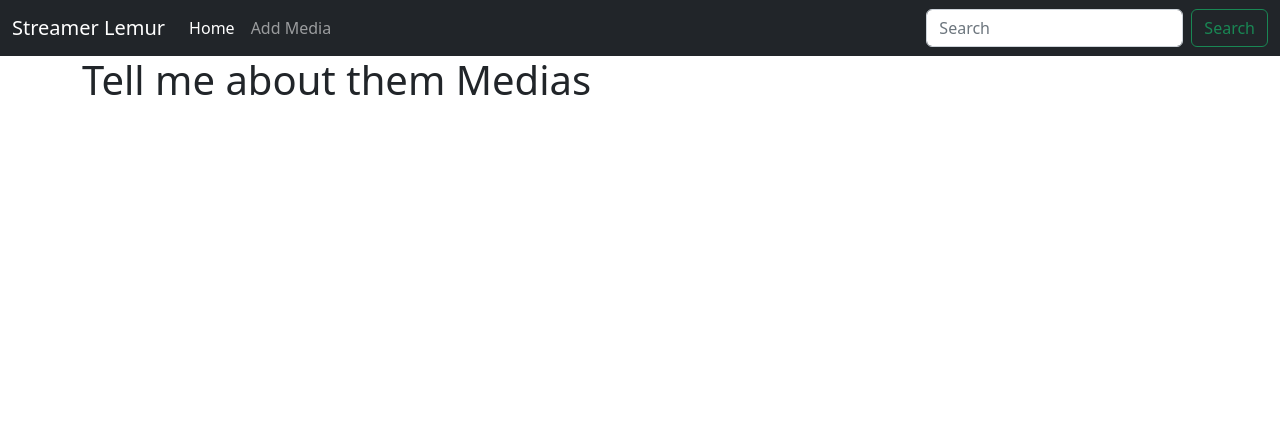
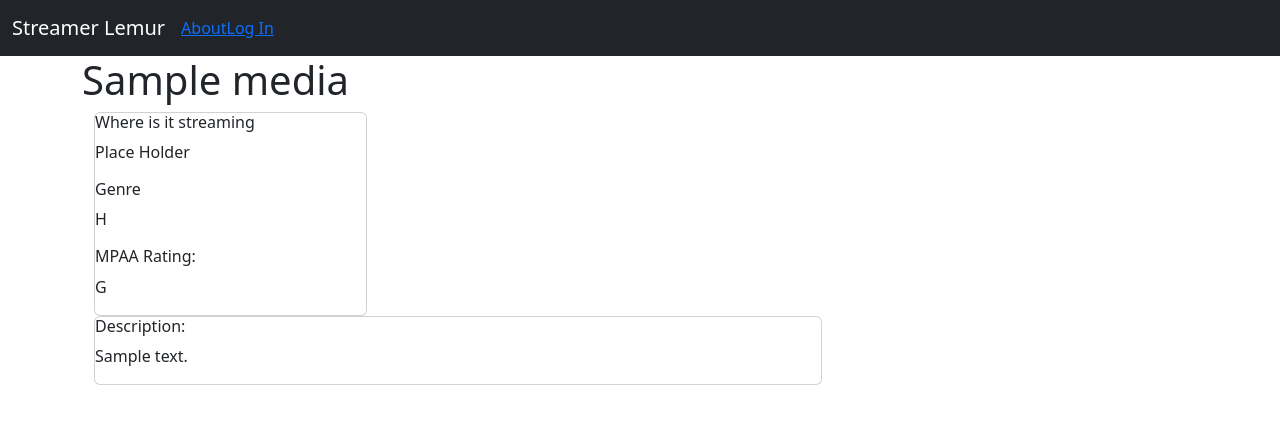
Before and after one commit to michaelfeet/streamer-lemur, a Django app: template main_app/templates/main_app/media_detail.html in a window 1280 px wide. Shown: the top 424 px of the page. Run offline with Django 4.2, Linux system fonts and the light colour scheme; the template is opened without the code that fills it: values that come from a table or form of the project are taken from there, others are empty; tables that the repository leaves empty hold one stand-in row (values such as "Sample post"); parts of the project's set-up code (start-up, migrations or seed data) failed here and were passed over.

Commit message:
add login and logout function, estblish journal model

```diff
--- a/main_app/models.py
+++ b/main_app/models.py
@@ -1,5 +1,7 @@
 from django.db import models
 from django.urls import reverse
+
+from django.contrib.auth.models import User
 
 # Create your models here.
 
@@ -41,3 +43,33 @@ class Media(models.Model):
     )
     def get_absolute_url(self):
         return reverse('media_detail', kwargs={'pk': self.id})
+
+YES_NO = (
+    ('Y', "Yes"),
+    ('N', 'NO')
+)
+
+class Journal(models.Model):
+    user = models.ForeignKey(User, on_delete=models.CASCADE)
+    media = models.ForeignKey(Media, on_delete=models.CASCADE)
+    last_date_watched = models.DateField()
+    continue_watching = models.CharField(
+        max_length=1,
+        choices=YES_NO,
+        required=True
+    )
+    completed_watching = models.CharField(
+        max_length=1,
+        choices=YES_NO,
+        required=True
+    )
+    would_watch_again = models.CharField(
+        max_length=1,
+        choices=YES_NO,
+        required=True
+    )
+    movie = models.CharField(
+        max_length=1,
+        choices=YES_NO,
+        required=True
+    )
--- a/main_app/templates/base.html
+++ b/main_app/templates/base.html
@@ -18,17 +18,16 @@
                 <div class="collapse navbar-collapse" id="navbarTogglerDemo01">
                     <a class="navbar-brand" href="#">Streamer Lemur</a>
                 <ul class="navbar-nav me-auto mb-2 mb-lg-0">
-                    <li class="nav-item">
-                        <a class="nav-link active" aria-current="page" href="/">Home</a>
-                    </li>
-                    <li class="nav-item">
-                        <a class="nav-link" href="/media/create">Add Media</a>
-                  </li>
-                </ul>
-                <form class="d-flex" role="search">
-                  <input class="form-control me-2" type="search" placeholder="Search" aria-label="Search">
-                  <button class="btn btn-outline-success" type="submit">Search</button>
-                </form>
+                        <!-- changes below -->
+                        <li><a href="#">About</a></li>
+                        {% if user.is_authenticated %}
+                          <li><a href="{% url 'media_create' %}">Add Media</a></li>
+                          <li><a href="{% url 'media_index' %}">View All Media</a></li>
+                          <li><a href="{% url 'logout' %}">Log Out</a></li>
+                        {% else %}
+                          <li><a href="{% url 'login' %}">Log In</a></li>
+                        {% endif %}
+                      </ul>
               </div>
             </div>
           </nav>
--- a/main_app/templates/main_app/media_detail.html
+++ b/main_app/templates/main_app/media_detail.html
@@ -3,6 +3,30 @@
 
 {% block content %}
 
-    <h1>Tell me about them Medias</h1>
+<h1>{{media.name}} </h1>
+<div class='container'
+    <div class="row">
+        <div class="card col-3">
+            <div class="card-content">
+                <h6>Where is it streaming</h6>
+                <p class="">Place Holder</p>
+                <h6>Genre</h6>
+                <p>{{media.genre}}</p>
+                <h6>MPAA Rating:</h6>
+                <p>{{media.mpaa_rating}}</p>
+            </div>
+        </div>
+        <div class="card col-8">
+            <div class="card-content">
+                <h6>Description:</h6>
+                <p class="">{{media.description}}</p>
+            </div>
+        </div>
+    </div>
+</div>
+<div class="row">
+    <a href="{% url 'journal_create' media.id %}" class="btn"></a>
+</div>
+
 
 {% endblock content %}
--- a/main_app/templates/main_app/media_list.html
+++ b/main_app/templates/main_app/media_list.html
@@ -7,7 +7,7 @@
 <div class="container">
 <div class="row">
     {% for media in media_list %}
-        <a href="#">
+        <a href="{% url 'media_detail' media.id %}">
 
             <div class="card col-3">
                 <img src="..." class="card-img-top" alt="...">
--- a/main_app/urls.py
+++ b/main_app/urls.py
@@ -6,4 +6,5 @@ urlpatterns =[
     path('media/create', views.MediaCreate.as_view(), name='media_create'),
     path('media/', views.MediaList.as_view(), name='media_index'),
     path('media/<int:pk>', views.MediaDetail.as_view(), name='media_detail'),
+    path('media/<int:media.id>/journal/create', views.JournalCreate.as_view(), name='journal_create')
 ]
--- a/streamerlemur/settings.py
+++ b/streamerlemur/settings.py
@@ -118,6 +118,9 @@ USE_TZ = True
 
 STATIC_URL = 'static/'
 
+LOGIN_REDIRECT_URL = '/media/'
+LOGOUT_REDIRECT_URL = '/'
+
 # Default primary key field type
 # https://docs.djangoproject.com/en/4.1/ref/settings/#default-auto-field
 
--- a/streamerlemur/urls.py
+++ b/streamerlemur/urls.py
@@ -19,4 +19,5 @@ from django.urls import path, include
 urlpatterns = [
     path('admin/', admin.site.urls),
     path('', include('main_app.urls')),
+    path('accounts/', include('django.contrib.auth.urls'))
 ]
```
Also changed, not shown: main_app/templates/registration/login.html (added, +13 -0 lines), main_app/views.py (+8 -1 lines).
